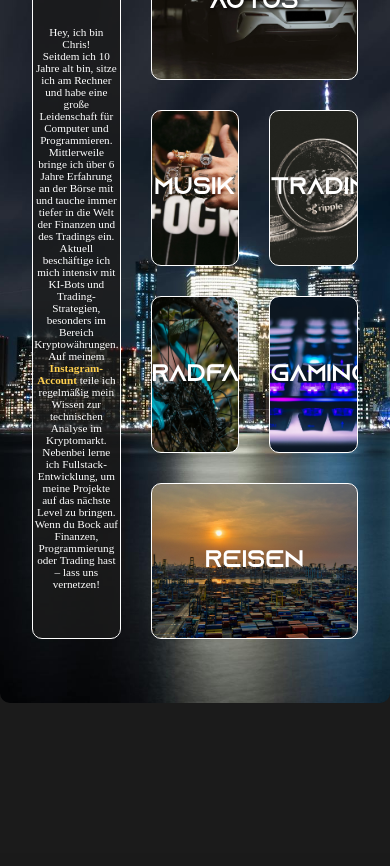
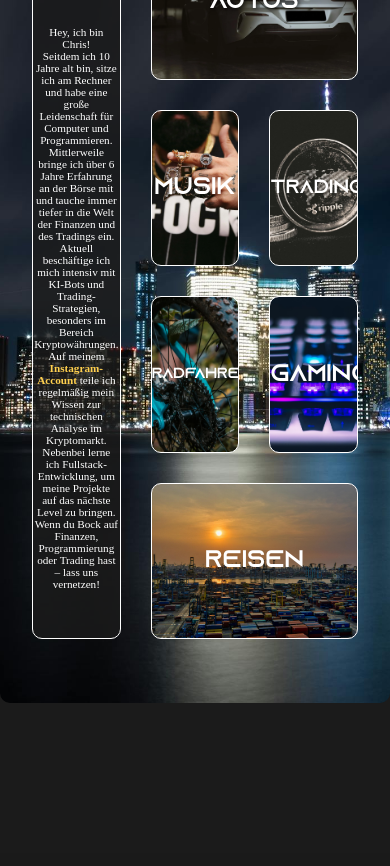
Before and after one commit to SchubertChris/Test-Repository, a website: page index.html in a window 390 px wide. Shown: the part 947-1813 px from the top of the page. Drawn offline with Linux system fonts and the light colour scheme.

Commit message:
lastcheck

```diff
--- a/css/projects.css
+++ b/css/projects.css
@@ -14,8 +14,6 @@ header {
 }
 
 /* ----------------------------------- Grid-Container ----------------------------------- */
-
-
 .insta-container {
   margin: 300px auto 150px auto;
   border-radius: 20px;
@@ -98,11 +96,7 @@ header {
     animation: slide-in-from-top 1s ease-out, awesome-animation 2s ease-in-out, glow 2s backwards infinite;
   }
 
-
-  /* ----------------------------------- Grid-Container-Items ----------------------------------- */
-
 /* ----------------------------------- Media Queries ----------------------------------- */
-
 @media (max-width: 600px) {
   header {
     margin-left: 1.2rem;
--- a/css/style.css
+++ b/css/style.css
@@ -743,6 +743,12 @@ footer {
   .item1 {
     font-size: 0.7rem;
   }
+  .item3{
+    font-size: 1.2rem;
+  }
+  .item6{
+    font-size: 0.92rem;
+  }
   main h1 {
     font-size: 3rem;
     left: 25%;
```
